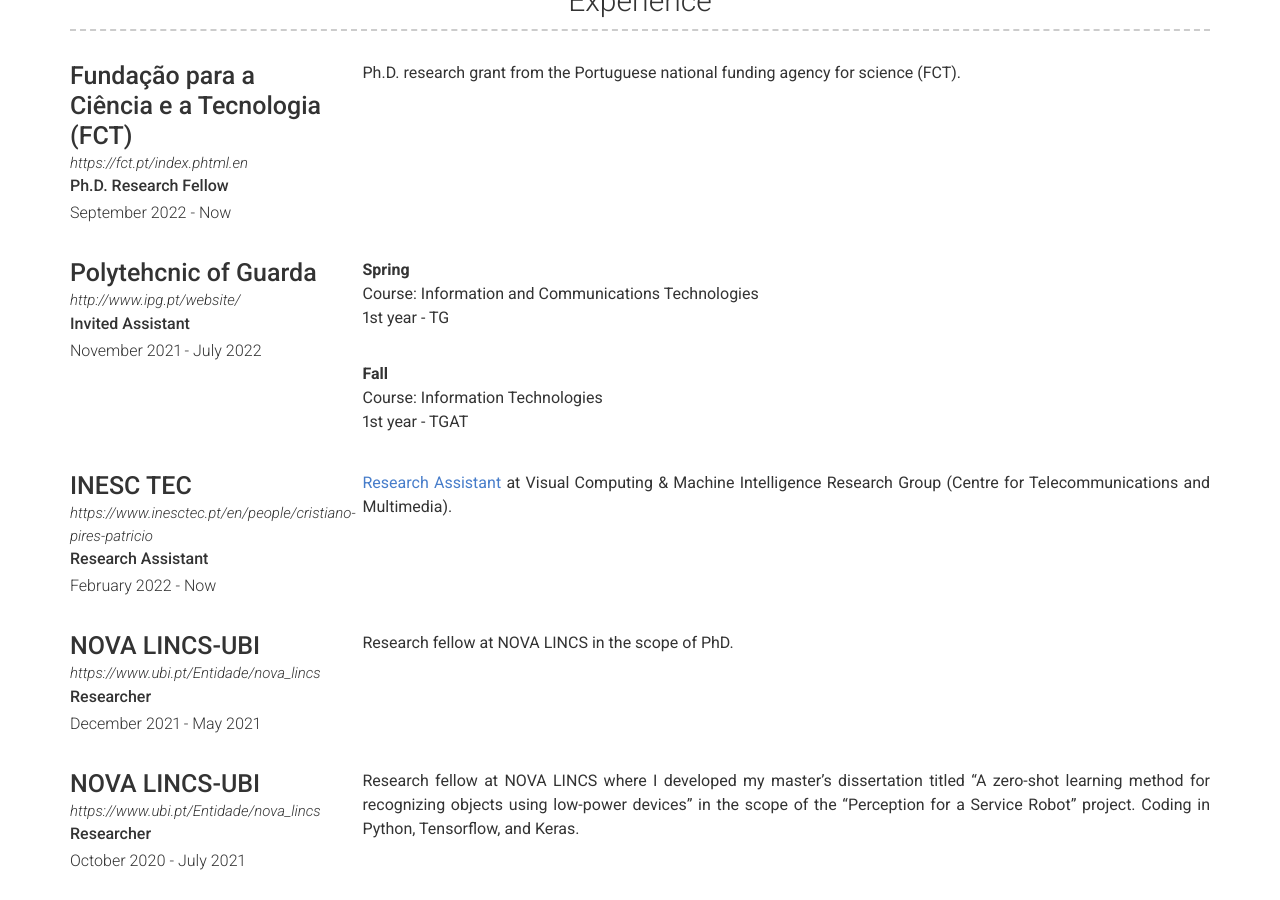
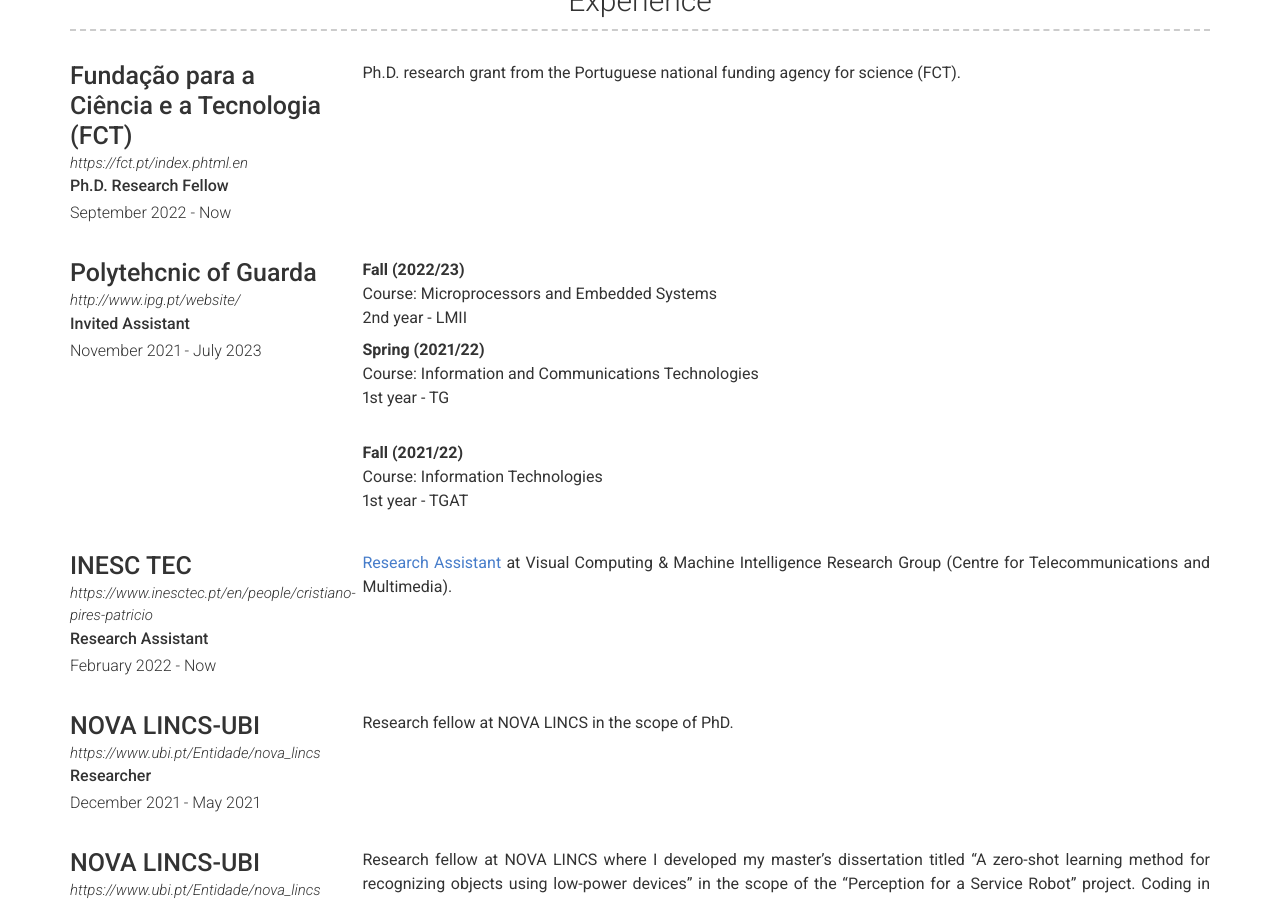
Before and after one commit to CristianoPatricio/cristianopatricio.github.io, a Jekyll site: the page built from index.md, in a window 1280 px wide and 900 px high, scrolled down 621 px. Built offline with Jekyll 4.4.1, drawn with Linux system fonts in a browser that asks for light colours; nearby versions of some CDN libraries.

Commit message:
Update experience.yml

```diff
--- a/_data/experience.yml
+++ b/_data/experience.yml
@@ -11,13 +11,17 @@
   company: Polytehcnic of Guarda
   link: http://www.ipg.pt/website/
   job_title: Invited Assistant
-  dates: November 2021 - July 2022
+  dates: November 2021 - July 2023
   description: | # this will include new lines to allow paragraphs
-    <b>Spring</b><br>
+    <b>Fall (2022/23)</b><br>
+    Course: Microprocessors and Embedded Systems <br>
+    2nd year - LMII
+
+    <b>Spring (2021/22)</b><br>
     Course: Information and Communications Technologies <br>
     1st year - TG <br><br>
 
-    <b>Fall</b><br>
+    <b>Fall (2021/22)</b><br>
     Course: Information Technologies <br>
     1st year - TGAT
 
```
